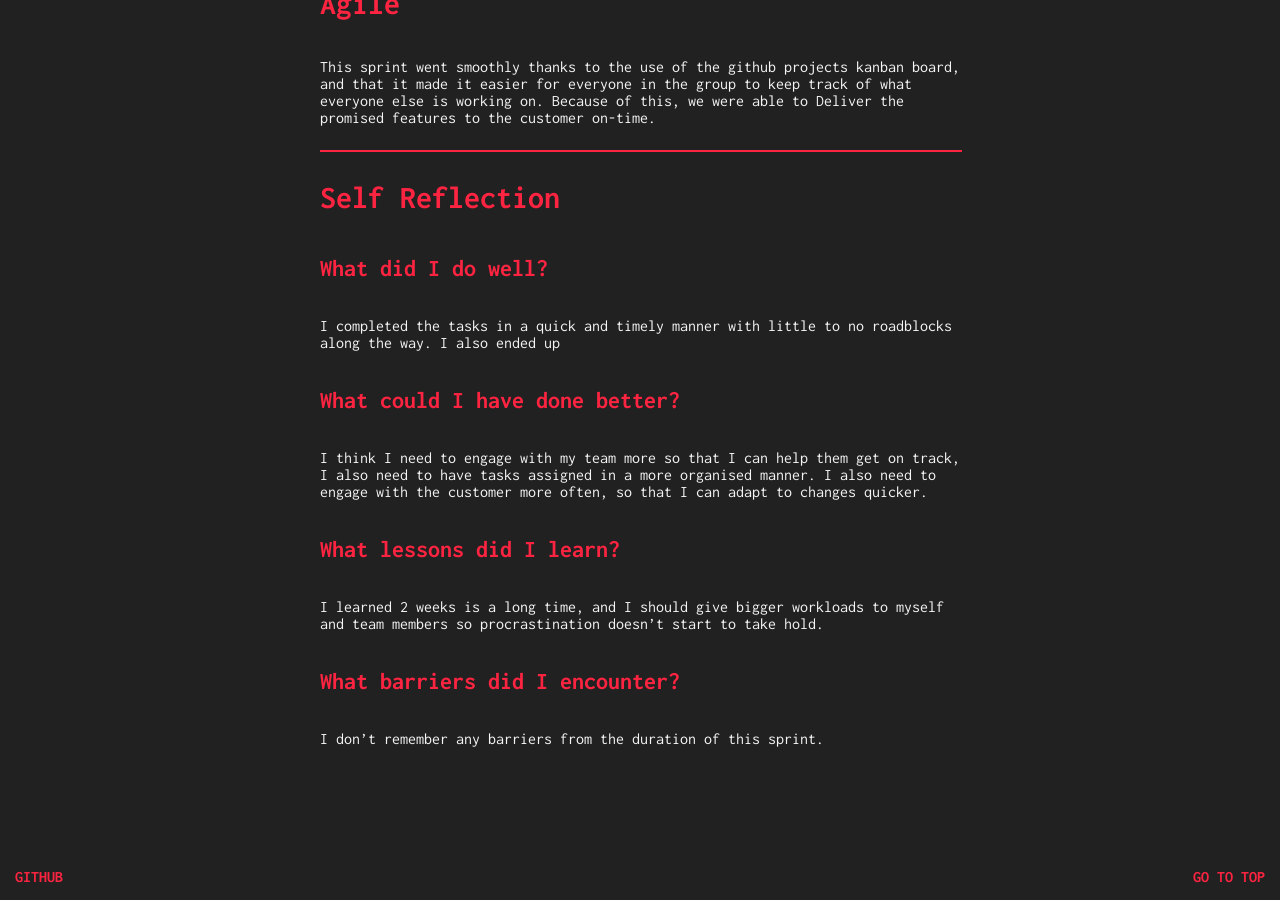
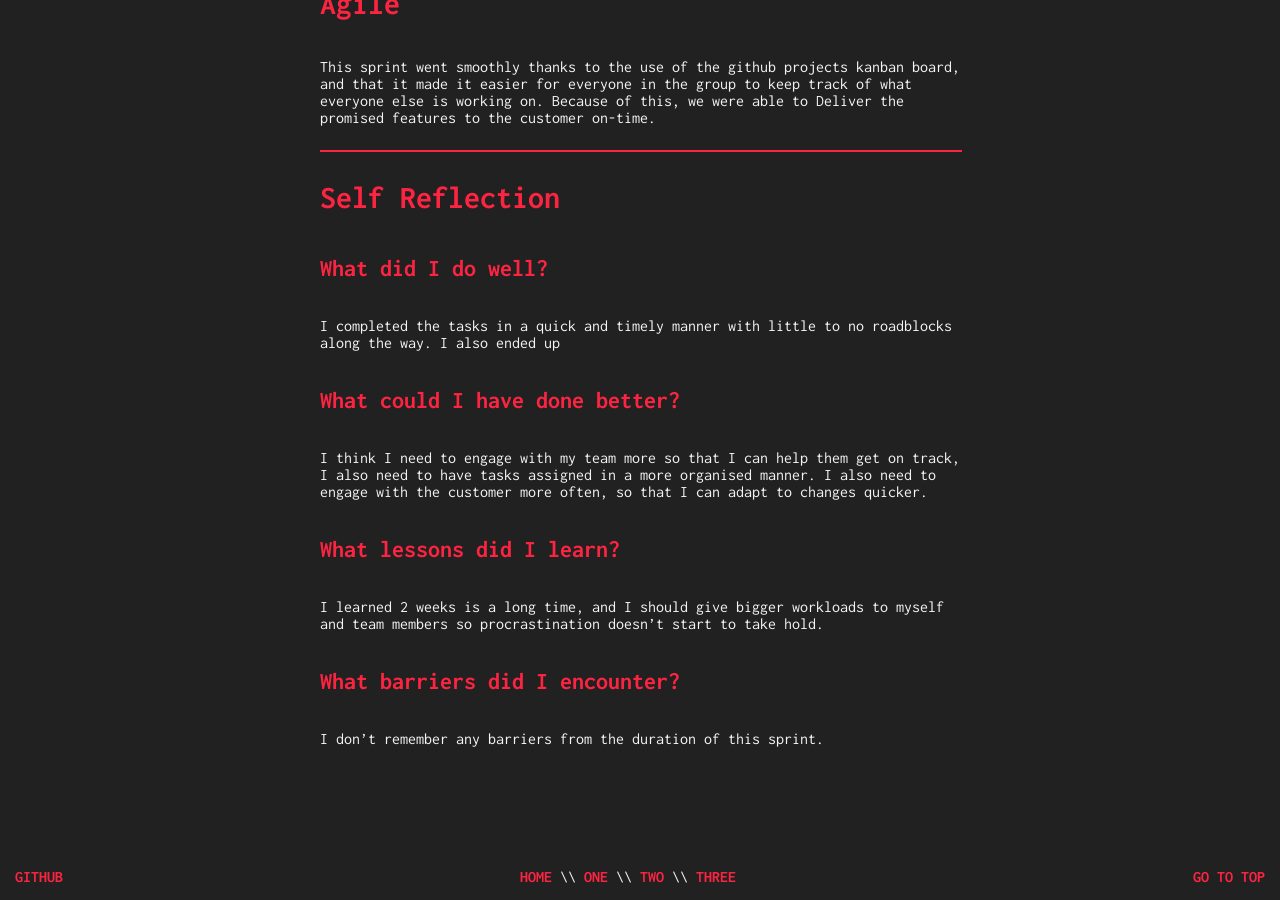
Before and after one commit to SOROM2/agile-portfolio, a Jekyll site: the page built from one.md, in a window 1280 px wide and 900 px high, scrolled down 4276 px. Built offline with Jekyll 4.4.1, drawn with Linux system fonts in a browser that asks for light colours.

Commit message:
Add nav at bottom of pages

```diff
--- a/_includes/footer.html
+++ b/_includes/footer.html
@@ -2,6 +2,9 @@
     <span class="left foot">
         <a href="https://github.com/SOROM2">Github</a>
     </span>
+    {% if page.title != "Home" %}
+        {% include nav.html %}
+    {% endif %}
     <span class="right foot">
         <a href="#">Go to top</a>
     </span>
```
